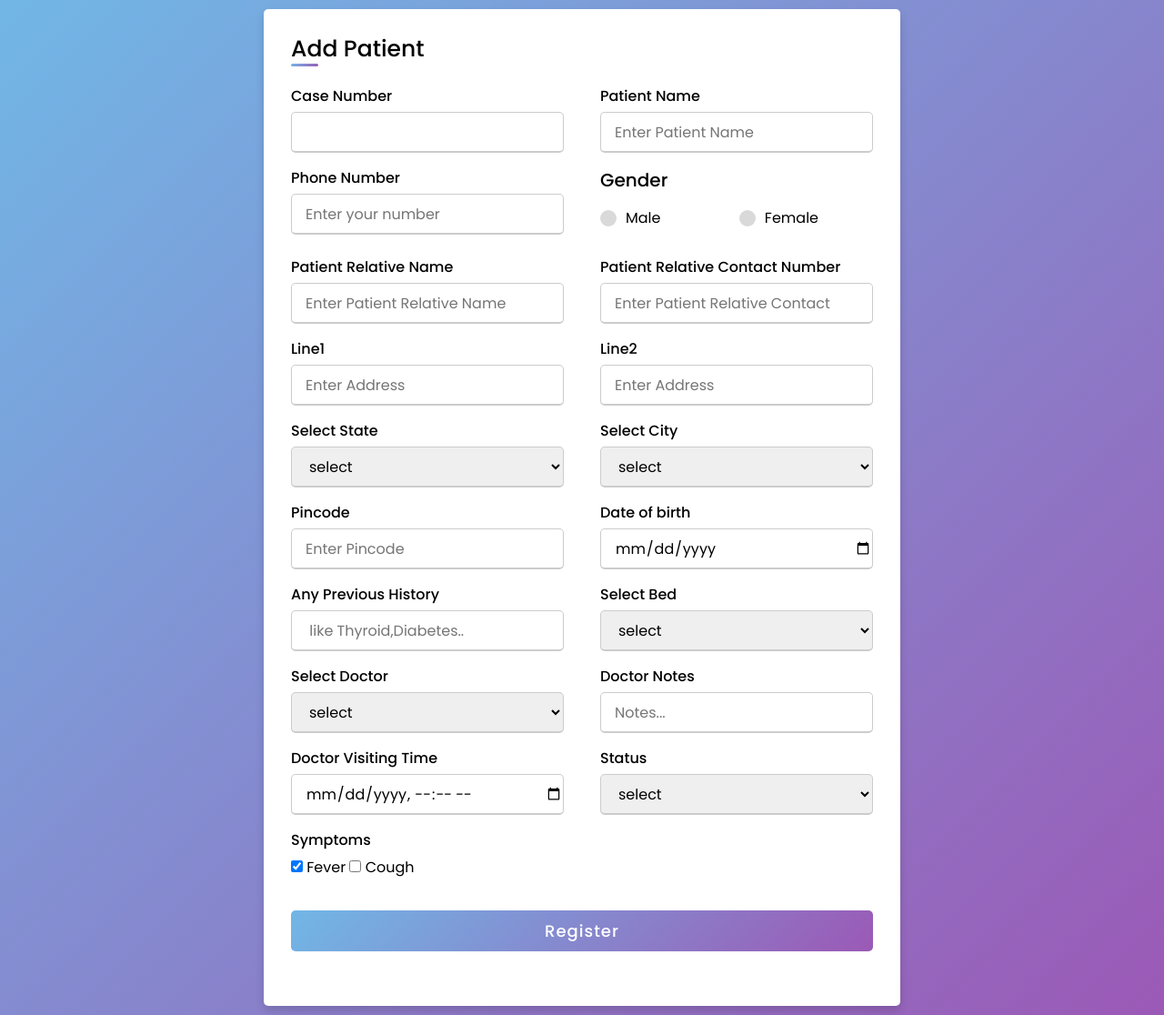
After one commit to Kwinsi25/COVID-19, a Django app: page /patient/ in a window 1280 px wide. The commit adds this page. Shown: the whole page at 91% size. Run offline with Django 4.2, Linux system fonts and the light colour scheme.

Commit message:
Add Patient form created

```diff
--- /dev/null
+++ b/home/templates/addPatient.html
@@ -0,0 +1,133 @@
+{% load static %}
+<!DOCTYPE html>
+
+<html lang="en" dir="ltr">
+  <head>
+      <title>Add Patient</title>
+    <meta charset="UTF-8">
+    <link rel="stylesheet" href="{% static 'css/addPatient.css' %}">
+     <meta name="viewport" content="width=device-width, initial-scale=1.0">
+   </head>
+<body>
+  <div class="container">
+    <div class="title">Add Patient</div>
+    <div class="content">
+      <form action="#">
+        <div class="user-details">
+          <div class="input-box">
+            <span class="details">Case Number</span>
+            <input type="text" placeholder="" required>
+          </div>
+          <div class="input-box">
+            <span class="details">Patient Name</span>
+            <input type="text" placeholder="Enter Patient Name" required>
+          </div>
+            <div class="input-box">
+                <span class="details">Phone Number</span>
+                    <input type="text" placeholder="Enter your number" required>
+            </div>
+            <div class="input-box">
+                <div class="gender-details">
+                    <input type="radio" name="gender" id="dot-1">
+                    <input type="radio" name="gender" id="dot-2">
+                    <input type="radio" name="gender" id="dot-3">
+                    <span class="gender-title">Gender</span>
+                    <div class="category">
+                    <label for="dot-1">
+                    <span class="dot one"></span>
+                    <span class="gender">Male</span>
+                    </label>
+                    <label for="dot-2">
+                    <span class="dot two"></span>
+                    <span class="gender">Female</span>
+                    </label>
+                    </div>
+                </div>
+            </div>
+            <div class="input-box">
+                <span class="details">Patient Relative Name</span>
+                    <input type="text" placeholder="Enter Patient Relative Name" required>
+            </div>
+            <div class="input-box">
+                <span class="details">Patient Relative Contact Number</span>
+                    <input type="text" placeholder="Enter Patient Relative Contact " required>
+            </div>
+            <div class="input-box">
+                <span class="details">Line1</span>
+                    <input type="text" placeholder="Enter Address " required>
+            </div>
+            <div class="input-box">
+                <span class="details">Line2</span>
+                    <input type="text" placeholder="Enter Address " required>
+            </div>
+            <div class="input-box">
+                <span class="details">Select State</span>
+                    <select>
+                        <option value="">select</option>
+
+                    </select>
+            </div>
+            <div class="input-box">
+                <span class="details">Select City</span>
+                    <select>
+                        <option value="">select</option>
+                    </select>
+            </div>
+            <div class="input-box">
+                <span class="details">Pincode</span>
+                    <input type="text" placeholder="Enter Pincode" required>
+            </div>
+            <div class="input-box">
+                <span class="details">Date of birth</span>
+                    <input type="date" required>
+            </div>
+            <div class="input-box">
+                <span class="details">Any Previous History</span>
+                    <input type="text" placeholder=" like Thyroid,Diabetes.." required>
+            </div>
+            <div class="input-box">
+                <span class="details">Select Bed</span>
+                <select>
+                    <option value="">select</option>
+                </select>
+            </div>
+            <div class="input-box">
+                <span class="details">Select Doctor</span>
+                <select>
+                    <option value="">select</option>
+                </select>
+            </div>
+            <div class="input-box">
+                <span class="details">Doctor Notes</span>
+                    <input type="text" placeholder="Notes..." required>
+            </div>
+            <div class="input-box">
+                <span class="details">Doctor Visiting Time</span>
+                    <input type="datetime-local" required>
+            </div>
+            <div class="input-box">
+                <span class="details">Status</span>
+                <select>
+                    <option value="">select</option>
+                </select>
+            </div>
+            <div class="checkboxClass">
+                <span class="details">Symptoms</span>
+                <input type="checkbox" id="Fever" name="Fever"  checked>
+                <label for="Fever">Fever</label>
+                <input type="checkbox" id="Cough" name="Cough">
+                <label for="Cough">Cough</label>
+        </div>
+
+
+        </div>
+
+        <div class="button">
+          <input type="submit" value="Register">
+        </div>
+      </form>
+    </div>
+  </div>
+
+</body>
+</html>
--- a/home/urls.py
+++ b/home/urls.py
@@ -8,4 +8,5 @@ urlpatterns = [
     path('bedAvailablity/',views.bedAvailablity,name = 'bedAvailablity'),
     path('staffDashboard/',views.staffDashboard,name='staffDashboard'),
     path('index/',views.home,name='index'),
+    path('patient/',views.patient,name="patient")
 ]
--- a/home/views.py
+++ b/home/views.py
@@ -48,3 +48,6 @@ def staffDashboard(request):
 def index(request):
     response = redirect('/home/')
     return response
+
+def patient(request):
+    return render(request, 'addPatient.html')
--- /dev/null
+++ b/static/css/addPatient.css
@@ -0,0 +1,167 @@
+@import url('https://fonts.googleapis.com/css2?family=Poppins:wght@200;300;400;500;600;700&display=swap');
+*{
+  margin: 0;
+  padding: 0;
+  box-sizing: border-box;
+  font-family: 'Poppins',sans-serif;
+}
+body{
+  height: auto;
+  display: flex;
+  justify-content: center;
+  align-items: center;
+  padding: 10px;
+  background: linear-gradient(135deg, #71b7e6, #9b59b6);
+}
+.container{
+  max-width: 700px;
+  width: 100%;
+  height: 100%;
+  background-color: #fff;
+  padding: 25px 30px;
+  border-radius: 5px;
+  box-shadow: 0 5px 10px rgba(0,0,0,0.15);
+}
+.container .title{
+  font-size: 25px;
+  font-weight: 500;
+  position: relative;
+}
+.container .title::before{
+  content: "";
+  position: absolute;
+  left: 0;
+  bottom: 0;
+  height: 3px;
+  width: 30px;
+  border-radius: 5px;
+  background: linear-gradient(135deg, #71b7e6, #9b59b6);
+}
+.content form .user-details{
+  display: flex;
+  flex-wrap: wrap;
+  justify-content: space-between;
+  margin: 20px 0 12px 0;
+}
+form .user-details .input-box{
+  margin-bottom: 15px;
+  width: calc(100% / 2 - 20px);
+}
+form .input-box span.details{
+  display: block;
+  font-weight: 500;
+  margin-bottom: 5px;
+}
+form .checkboxClass span.details{
+    display: block;
+    font-weight: 500;
+    margin-bottom: 5px;
+  }
+.user-details .input-box input{
+  height: 45px;
+  width: 100%;
+  outline: none;
+  font-size: 16px;
+  border-radius: 5px;
+  padding-left: 15px;
+  border: 1px solid #ccc;
+  border-bottom-width: 2px;
+  transition: all 0.3s ease;
+}
+.user-details .input-box select{
+    height: 45px;
+    width: 100%;
+    outline: none;
+    font-size: 16px;
+    border-radius: 5px;
+    padding-left: 15px;
+    border: 1px solid #ccc;
+    border-bottom-width: 2px;
+    transition: all 0.3s ease;
+}
+
+select option{
+    background: linear-gradient(135deg, #71b7e6, #9b59b6);
+}
+.user-details .input-box input:focus,
+.user-details .input-box input:valid{
+  border-color: #9b59b6;
+}
+ form .gender-details .gender-title{
+  font-size: 20px;
+  font-weight: 500;
+ }
+ form .category{
+   display: flex;
+   width: 80%;
+   margin: 14px 0 ;
+   justify-content: space-between;
+ }
+ form .category label{
+   display: flex;
+   align-items: center;
+   cursor: pointer;
+ }
+ form .category label .dot{
+  height: 18px;
+  width: 18px;
+  border-radius: 50%;
+  margin-right: 10px;
+  background: #d9d9d9;
+  border: 5px solid transparent;
+  transition: all 0.3s ease;
+}
+ #dot-1:checked ~ .category label .one,
+ #dot-2:checked ~ .category label .two,
+ #dot-3:checked ~ .category label .three{
+   background: #9b59b6;
+   border-color: #d9d9d9;
+ }
+ form input[type="radio"]{
+   display: none;
+ }
+ form .button{
+   height: 45px;
+   margin: 35px 0
+ }
+ form .button input{
+   height: 100%;
+   width: 100%;
+   border-radius: 5px;
+   border: none;
+   color: #fff;
+   font-size: 18px;
+   font-weight: 500;
+   letter-spacing: 1px;
+   cursor: pointer;
+   transition: all 0.3s ease;
+   background: linear-gradient(135deg, #71b7e6, #9b59b6);
+ }
+ form .button input:hover{
+  /* transform: scale(0.99); */
+  background: linear-gradient(-135deg, #71b7e6, #9b59b6);
+  }
+ @media(max-width: 584px){
+ .container{
+  max-width: 100%;
+}
+form .user-details .input-box{
+    margin-bottom: 15px;
+    width: 100%;
+  }
+  form .category{
+    width: 100%;
+  }
+  .content form .user-details{
+    max-height: 300px;
+    overflow-y: scroll;
+  }
+  .user-details::-webkit-scrollbar{
+    width: 5px;
+  }
+  }
+  @media(max-width: 459px){
+  .container .content .category{
+    flex-direction: column;
+  }
+}
```
Also changed, not shown: home/templates/index.html (+5 -6 lines), home/templates/staffDashboard.html (+44 -0 lines), home/templates/staffNav.html (+29 -37 lines), static/css/staffNav.css (+48 -22 lines), static/css/style1.css (+3 -29 lines), static/toogle-icon.png (added), static/toogle-icon1.png (added).
